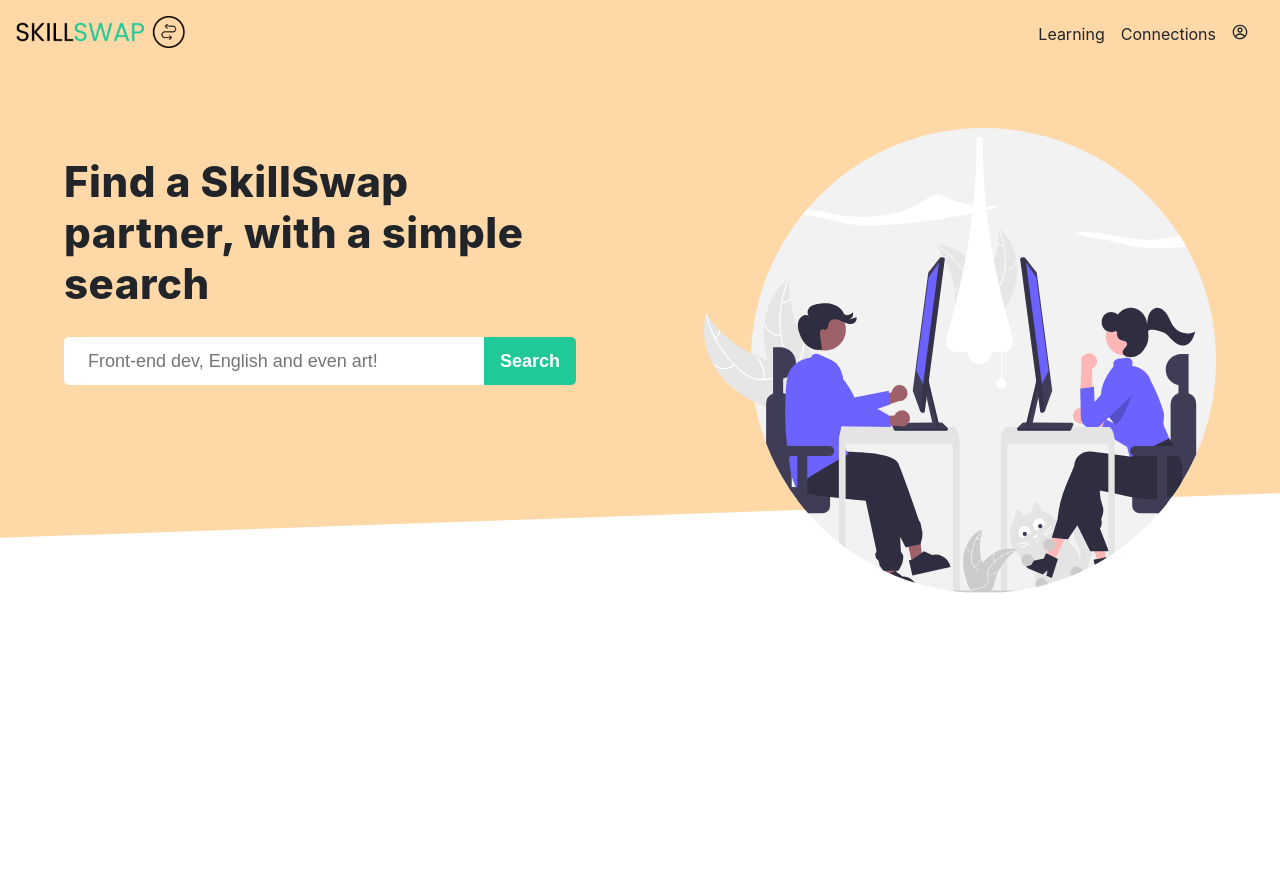
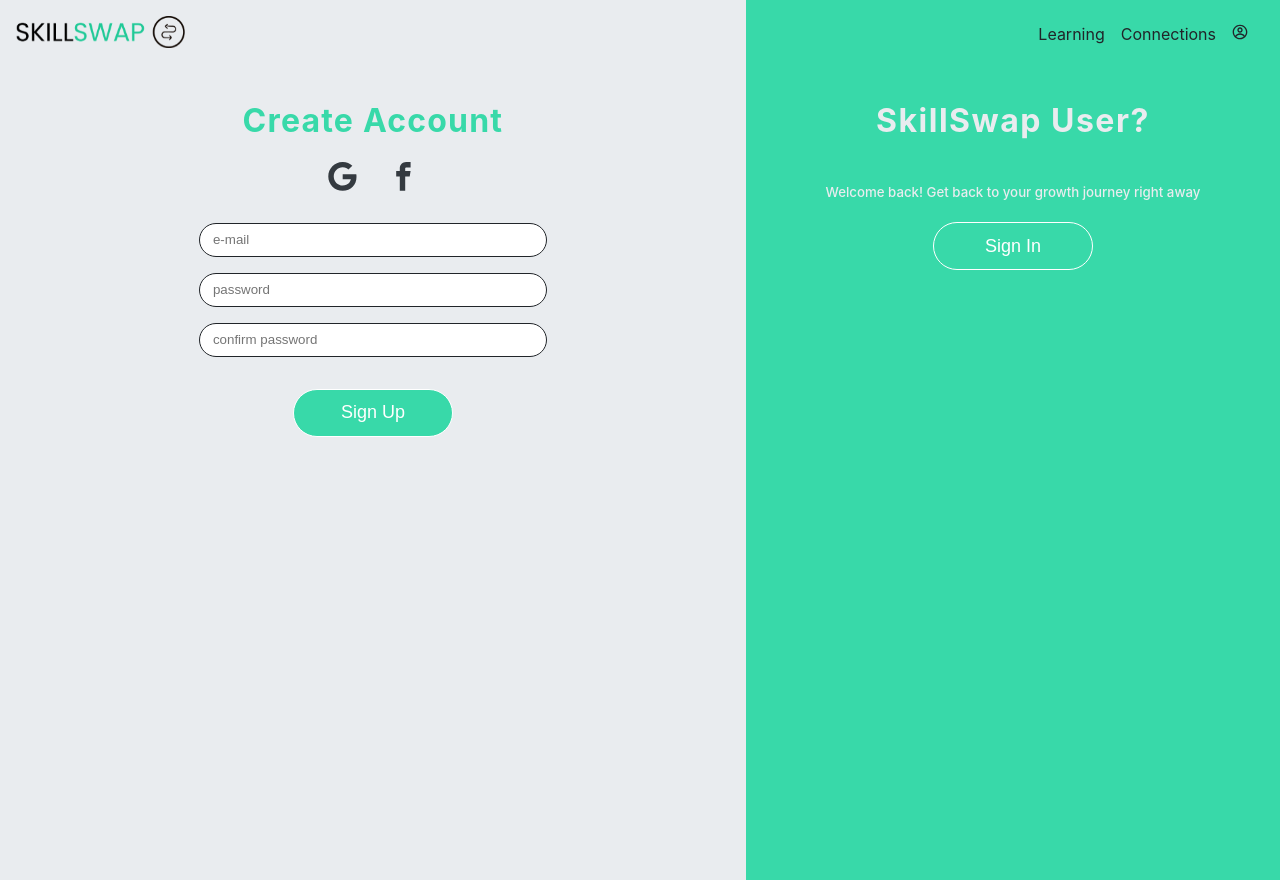
Before and after one commit to gouvisPan/Skillswap, a React (Create React App) app in the folder client/: page / in a window 1280 px wide. Before the commit the page ends 800 px from the top, so only its background shows below. Built offline with nearby package versions, Linux system fonts and the light colour scheme.

Commit message:
auth-commit

```diff
--- a/client/package.json
+++ b/client/package.json
@@ -12,6 +12,7 @@
     "@types/react": "^18.0.21",
     "@types/react-dom": "^18.0.6",
     "axios": "^1.1.3",
+    "formik": "^2.2.9",
     "react": "^18.2.0",
     "react-dom": "^18.2.0",
     "react-icons": "^4.6.0",
@@ -22,7 +23,8 @@
     "redux-thunk": "^2.4.1",
     "sass": "^1.55.0",
     "typescript": "^4.8.4",
-    "web-vitals": "^2.1.4"
+    "web-vitals": "^2.1.4",
+    "yup": "^0.32.11"
   },
   "scripts": {
     "start": "react-scripts start",
--- a/client/src/App.tsx
+++ b/client/src/App.tsx
@@ -9,6 +9,7 @@
 import { useAppDispatch } from "./hooks/hooks";
 import { userActions } from "./store/userSlice";
 import SpecificMentoring from "./pages/MyMentorshipsRoute/SpecificMentoring/SpecificMentoring";
+import Register from "./pages/auth/register/Register";
 
 function App() {
   const dispatch = useAppDispatch();
@@ -21,6 +22,8 @@
     <Router>
       <Header />
       <Routes>
+
+        <Route path="/" element={<Register />} />
         <Route path="/" element={<Home />} />
         <Route path="/profile" element={<Profile />} />
         <Route path="/learning" element={<Swap />} />
--- /dev/null
+++ b/client/src/pages/auth/register/Register.scss
@@ -0,0 +1,74 @@
+@import "../../../sass/global";
+
+.register{
+    display: flex;
+    width: 100%;
+
+    &__left{
+        flex-grow: .75;
+        background-color: $color-grey-lighter;
+        display: flex;
+        height: 100vh;
+        flex-direction: column;
+        padding-top: 5rem;
+        align-items: center;
+
+        h1{
+           color : $color-primary-light;
+           letter-spacing: 1.2px;
+           font-weight: 700;
+        }
+
+        &--icons{
+        display: flex;
+        gap:2rem;
+
+        &__icon{
+            font-size: 1.8rem;
+            color: $color-grey-darker;
+
+            &:hover{
+                cursor: pointer;
+
+            }
+        }
+    }
+    }
+
+    &__right{
+        flex-grow: .3;
+        background-color: $color-primary-light;
+        padding-top: 5rem;
+        display: flex;
+        flex-direction: column;
+        padding-top: 5rem;
+        align-items: center;
+
+
+        h1{
+            color: $color-grey-lighter;
+            letter-spacing: 1.5px;
+        }
+        h5{
+            color: $color-grey-lighter;
+            font-weight: 500;
+        }
+        button{
+            font-weight: 400;
+            width: 10rem;
+            height: 3rem;
+            border-radius: 2rem;
+            background-color: transparent;
+            border: 1px solid white;
+
+            &:hover{
+                cursor: pointer;
+                filter: brightness(90%);
+                color: $color-primary-light;
+                background-color: white;
+                border: 1px solid transparent;
+                transition: .2s ease-in;
+            }
+        }
+    }
+}
--- /dev/null
+++ b/client/src/pages/auth/register/Register.tsx
@@ -0,0 +1,30 @@
+import React from 'react'
+import RegisterForm from './RegisterForm/RegisterForm'
+import './Register.scss'
+import { useState } from 'react'
+import {ImGoogle} from 'react-icons/im'
+import {ImFacebook} from 'react-icons/im'
+
+const Register = () => {
+  const [isRegistered, setIsRegister] = useState(false);
+
+  return (
+    <div className="register">
+      <div className="register__left">
+        <h1>Create Account</h1>
+        <div className="register__left--icons">
+          <ImGoogle className="register__left--icons__icon"/>
+          <ImFacebook className="register__left--icons__icon"/>
+        </div>
+        <RegisterForm/>
+      </div>
+      <div className="register__right">
+        <h1>SkillSwap User?</h1>
+        <h5>Welcome back! Get back to your growth journey right away</h5>
+        <button>Sign In</button>
+      </div>
+    </div>
+  )
+}
+
+export default Register
--- /dev/null
+++ b/client/src/pages/auth/register/RegisterForm/RegisterForm.scss
@@ -0,0 +1,58 @@
+@import "../../../../sass/global";
+
+.form-container{
+    &__content{
+        display: flex;
+        flex-direction: column;
+        align-items: center;
+        gap: 2rem;
+
+        &--text-fields{
+            display: flex;
+            flex-direction: column;
+            gap:1rem;
+
+            margin-top: 2rem;
+        }
+
+        &--text-field{
+            position: relative;
+            input{
+                width: 20rem;
+                border-radius: 3rem;
+                height: 1.8rem;
+                border: solid 1px $color-grey-black;
+                padding: .1rem 0.8rem;
+            }
+
+            &__error{
+                position: absolute;
+                top:0;
+                font-size: 12px;
+                left:60%;
+                top: .5rem;
+            }
+
+
+        }
+
+        &--submit-btn{
+            font-weight: 400;
+            width: 10rem;
+            height: 3rem;
+            border-radius: 2rem;
+            background-color: $color-primary-light;
+            border: 1px solid white;
+
+            &:hover{
+                cursor: pointer;
+                filter: brightness(90%);
+                color: $color-primary-light;
+                background-color: white;
+                border: 1px solid ;
+                transition: .2s ease-in;
+
+            }
+        }
+    }
+}
--- /dev/null
+++ b/client/src/pages/auth/register/RegisterForm/RegisterForm.tsx
@@ -0,0 +1,53 @@
+import {useRef} from 'react'
+import { Form , Formik } from 'formik'
+import * as Yup from 'yup';
+import './RegisterForm.scss'
+import TextField from './TextField';
+
+const RegisterForm = () => {
+
+const validate = Yup.object({
+    email: Yup.string()
+     .email("Email is invalid").required("Email is required"),
+    password: Yup.string()
+      .max(23, "Pasword must be up to 23 characters")
+      .required("Password is required"),
+  });
+
+  const onSubmit = () => {}
+
+  return (
+   <Formik
+      initialValues={{
+        email: "",
+        password: "",
+      }}
+      validationSchema={validate}
+      onSubmit={(values) => {
+        console.log(values);
+        onSubmit();
+      }}
+    >
+      {(formik) => (
+        <div className="form-container">
+          <Form className="form-container__content">
+            <div className="form-container__content--text-fields">
+              <TextField pholder="e-mail" name="email" type="text"/>
+              <TextField pholder="password" type="password" name="password"/>
+              <TextField  pholder="confirm password" type="password" name="confirm-password"/>
+
+            </div>
+            <button type="submit" className="form-container__content--submit-btn">
+             Sign Up
+            </button>
+          </Form>
+
+          {/* {successState && <Success message="E-mail sent!" />}
+          {errorState && <Error message="Something went wrong" />} */}
+        </div>
+      )}
+    </Formik>
+  )
+}
+
+export default RegisterForm
--- /dev/null
+++ b/client/src/pages/auth/register/RegisterForm/TextField.tsx
@@ -0,0 +1,15 @@
+import React from "react";
+import { ErrorMessage, useField } from "formik";
+import './RegisterForm.scss'
+const TextField: React.FC<{name: string, pholder: string , type: string}>= (props) => {
+  const [field] = useField(props);
+
+  return (
+    <div className="form-container__content--text-field">
+      <input {...field} {...props} placeholder={props.pholder} />
+      <ErrorMessage component="div" name={field.name} className="form-container__content--text-field__error" />
+    </div>
+  );
+};
+
+export default TextField;
```
Also changed, not shown: client/src/pages/auth/Auth.tsx (added, +12 -0 lines), client/src/pages/auth/Auth.scss (added), 1 other file (tests, documents, lock files or other folders).
